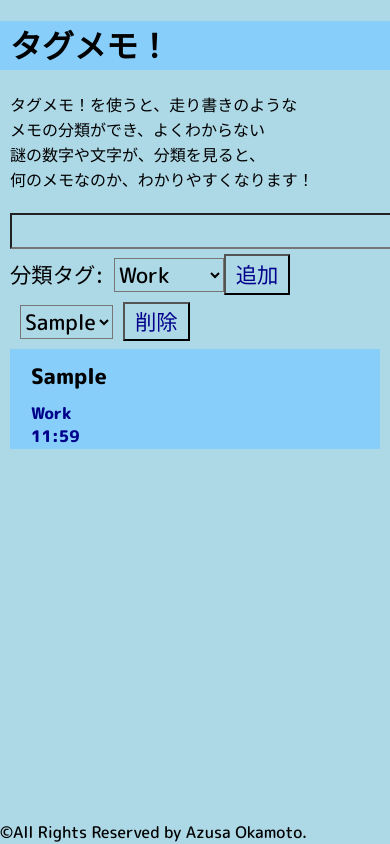
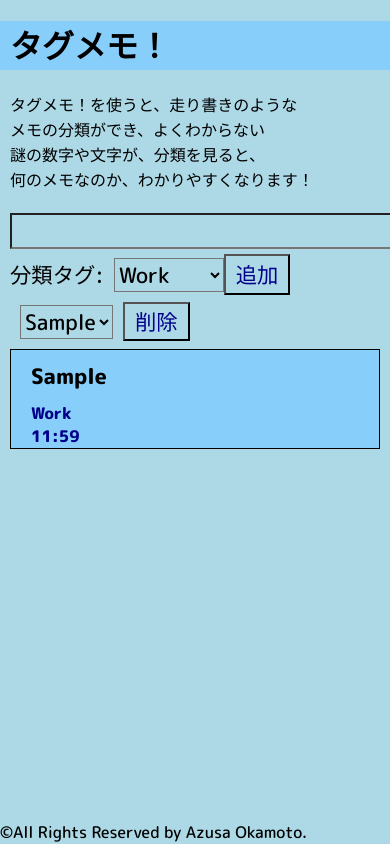
Before and after one commit to azufb/MemoAppwithRedux, a React (Create React App) app in the folder reduxmemoapp/: page / in a window 390 px wide. Both pictures are taken after typing "Sample" into the empty fields and a click on the input "追加". Shown: the top 844 px of the page. Built offline with nearby package versions, Linux system fonts and the light colour scheme.

Commit message:
PC表示の間隔修正

```diff
--- a/reduxmemoapp/src/App.css
+++ b/reduxmemoapp/src/App.css
@@ -118,6 +118,7 @@ h1 {
 
 .memo {
   margin-left: 10px;
+  margin-bottom: 10px;
   font-family: 'M PLUS Rounded 1c', sans-serif;
   font-size: 16pt;
   font-weight: bold;
@@ -130,11 +131,12 @@ h1 {
 }
 
 .memoP {
+  margin-bottom: 10px;
+  padding: 10px;
   font-family: 'M PLUS Rounded 1c', sans-serif;
   font-size: 16pt;
   background-color: lightskyblue;
   color: darkblue;
-  padding: 10px;
   border: 1px solid lightskyblue;
   min-width: 100px;
 }
@@ -163,7 +165,7 @@ h1 {
   .disp {
     display: block;
     margin: 0px 10px 0px 10px;
-    border: 1px solid lightskyblue;
+    border: 1px solid black;
     background-color: lightskyblue;
   }
 
```
